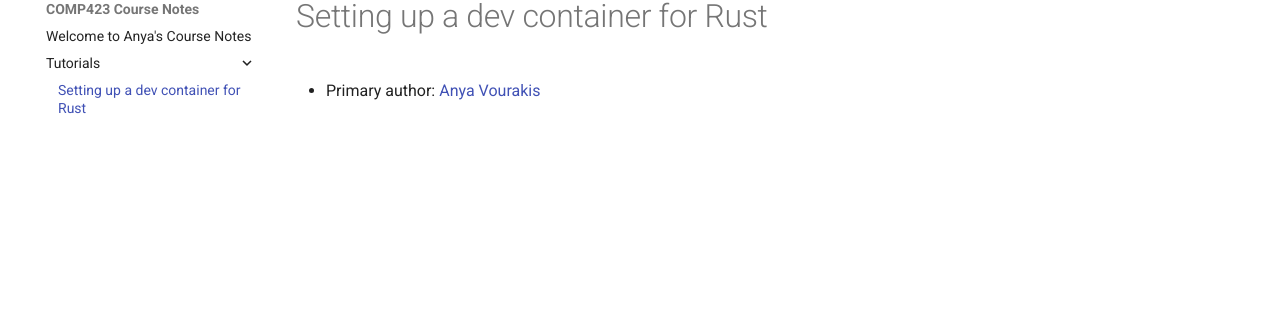
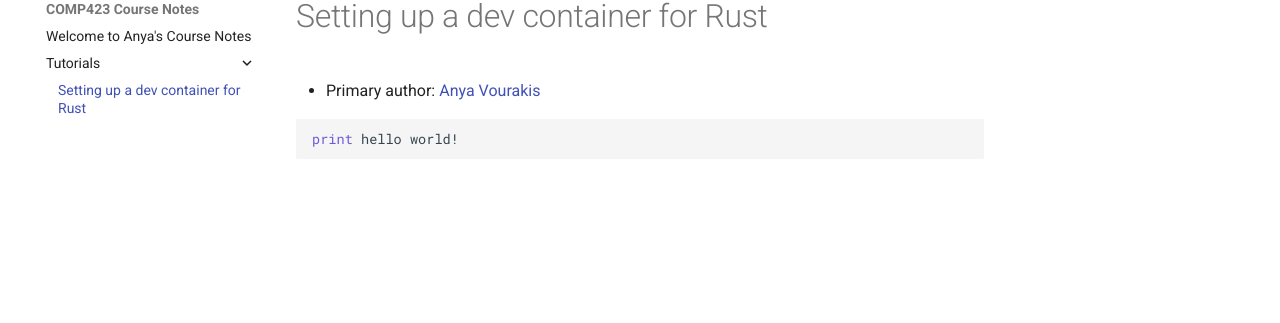
Before and after one commit to v-anya/comp423-course-notes, an MkDocs documentation site: the page built from docs/tutorials/rust-setup.md, in a window 1280 px wide. Shown: the part 102-425 px from the top of the page. Built offline with MkDocs 1.6.1 and Material for MkDocs 9.7.7, drawn with Linux system fonts in a browser that asks for light colours.

Commit message:
Added and tested code blocks extension

````diff
--- a/docs/tutorials/rust-setup.md
+++ b/docs/tutorials/rust-setup.md
@@ -1,2 +1,6 @@
 # Setting up a dev container for Rust
 * Primary author: [Anya Vourakis](https://github.com/v-anya)
+
+``` py
+print hello world!
+```
--- a/mkdocs.yml
+++ b/mkdocs.yml
@@ -1,3 +1,11 @@
 site_name: COMP423 Course Notes
 theme:
    name: material
+markdown_extensions:
+  - pymdownx.highlight:
+      anchor_linenums: true
+      line_spans: __span
+      pygments_lang_class: true
+  - pymdownx.inlinehilite
+  - pymdownx.snippets
+  - pymdownx.superfences
````
